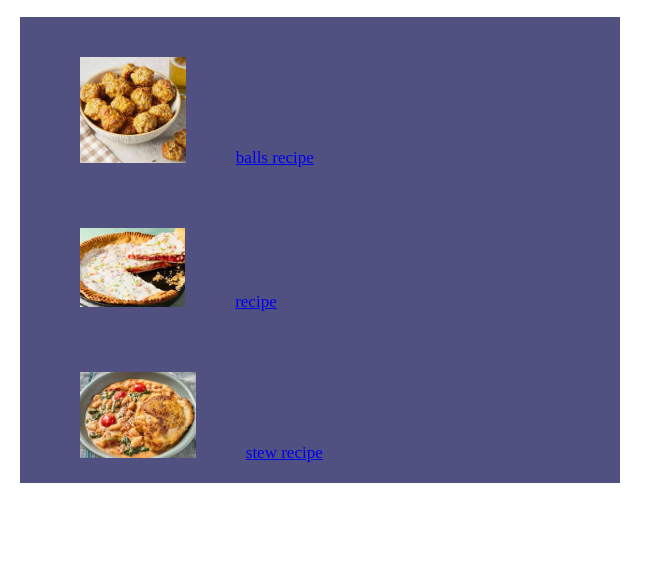
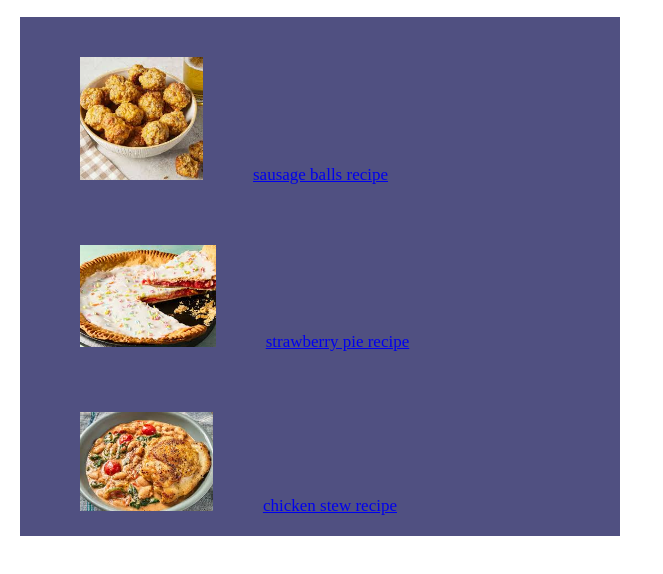
Before and after one commit to MajackW/odin-recipes, a plain HTML site: page index.html in a window 1280 px wide. Shown: the part 40-614 px from the top of the page, without its empty margins (0-663 px from the left). Drawn offline with Linux system fonts and the light colour scheme.

Commit message:
fixed typos in the recipes names

```diff
--- a/index.html
+++ b/index.html
@@ -9,9 +9,9 @@
         <h1>Odin Recipes</h1>
         <div>
             <ul>
-                <li><a href="recipes/sausage_balls.html" target="_blank" rel="noopener noreferrer"><img src="images/sausageimage.jpg" alt="sausage balls image"><span>balls recipe</span></a></li>
-                <li><a href="recipes/strawberry_pie.html" target="_blank" rel="noopener noreferrer"><img src="images/strawberryimage.jpg" alt="strawberry pie image"><span>recipe</span></a></li>
-                <li><a href="recipes/chicken_stew.html" target="_blank" rel="noopener noreferrer"><img src="images/chickenimage.jpg" alt="chicken stew image"><span>stew recipe</span></a></li>
+                <li><a href="recipes/sausage_balls.html" target="_blank" rel="noopener noreferrer"><img src="images/sausageimage.jpg" alt="sausage balls image"><span>sausage balls recipe</span></a></li>
+                <li><a href="recipes/strawberry_pie.html" target="_blank" rel="noopener noreferrer"><img src="images/strawberryimage.jpg" alt="strawberry pie image"><span>strawberry pie recipe</span></a></li>
+                <li><a href="recipes/chicken_stew.html" target="_blank" rel="noopener noreferrer"><img src="images/chickenimage.jpg" alt="chicken stew image"><span>chicken stew recipe</span></a></li>
             </ul>
         </div>
 
```
